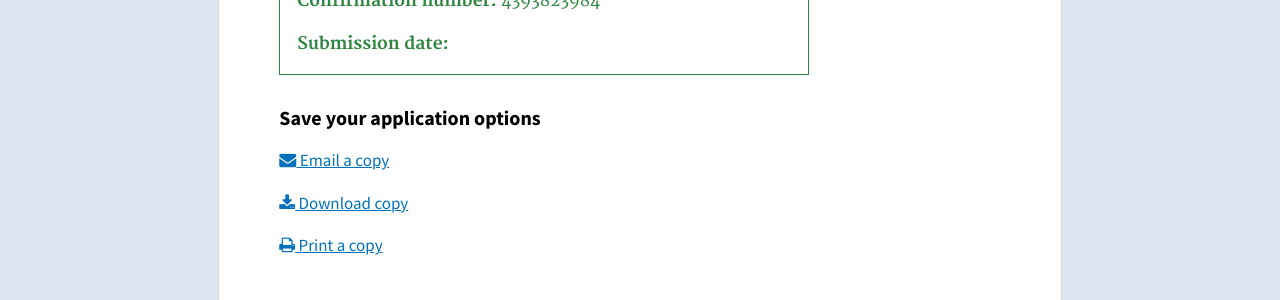
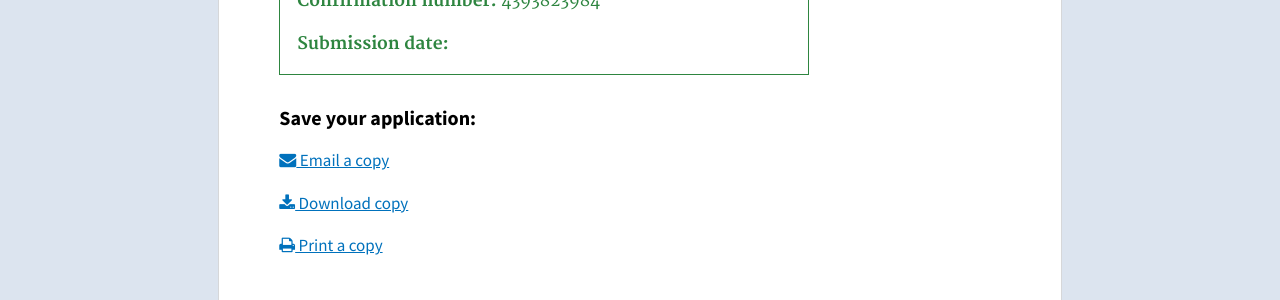
Before and after one commit to usds/benefits-enrollment-prototype, a Jekyll site: the page built from 08-submit/done.html, in a window 1280 px wide. Shown: the part 420-720 px from the top of the page. Built offline with Jekyll 4.4.1, drawn with Linux system fonts in a browser that asks for light colours.

Commit message:
text fix

```diff
--- a/08-submit/done.html
+++ b/08-submit/done.html
@@ -10,7 +10,7 @@ hide_button: true
 <p><strong>Submission date:</strong> <span id="print-date"></span></p>
 </div>
 
-<h3>Save your application options</h3>
+<h3>Save your application:</h3>
 
 <p><a href="#"><i class="fa fa-envelope" aria-hidden="true"></i> Email a copy</a></p>
 <p><a href="#"><i class="fa fa-download" aria-hidden="true"></i> Download copy</a></p>
```
